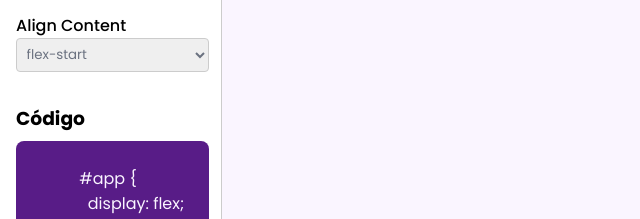
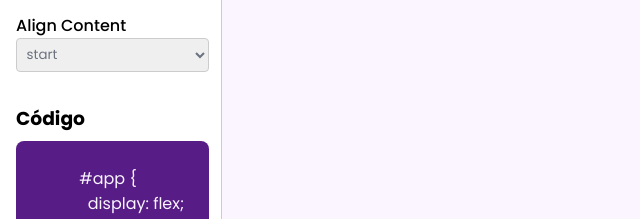
Before and after one commit to ErnaneJ/kitty-flexbox, a plain HTML site: page index.html in a window 1280 px wide. Shown: the part 481-700 px from the top of the page, 0-640 px from the left. Drawn offline with Linux system fonts and the light colour scheme.

Commit message:
Ajustando propriedades do align-content

```diff
--- a/index.html
+++ b/index.html
@@ -97,10 +97,8 @@
         <div class="form-group">
           <label>Align content</label>
           <select onchange="changeFlexPoperty('justifyContent', this.value)">
-            <option value="flex-start" selected>flex-start</option>
-            <option value="flex-end">flex-end</option>
+            <option value="start" selected>start</option>
             <option value="center">center</option>
-            <option value="stretch">stretch</option>
             <option value="space-between">space-between</option>
             <option value="space-around">space-around</option>
           </select>
```
